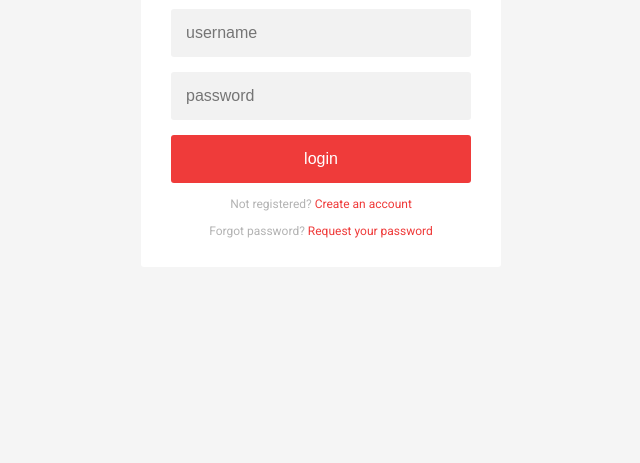
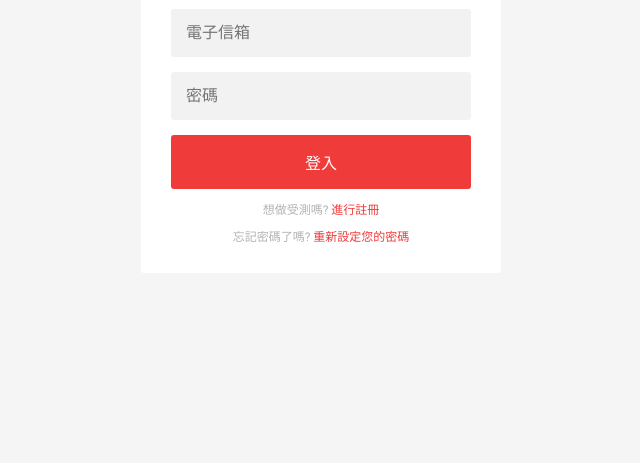
Before and after one commit to st937072015/Steam-Game-Recommendation-System, a PHP site: page / in a window 1280 px wide. Shown: the part 337-800 px from the top of the page, without its empty margins (319-959 px from the left). Run offline with PHP 8.4, Linux system fonts and the light colour scheme.

Commit message:
build login form account status function
build login form account status function

```diff
--- a/SteamGameRecommendation/index.php
+++ b/SteamGameRecommendation/index.php
@@ -31,30 +31,29 @@
 <div class="form">
   <div class="thumbnail"><img src="https://s3-us-west-2.amazonaws.com/s.cdpn.io/169963/hat.svg"/></div>
   <form class="register-form">
-    <input type="text" placeholder="username" name="re_username" />
-    <input type="password" placeholder="password" name="re_password" />
-    <input type="text" placeholder="email address" name="re_email" />
+    <input type="text" placeholder="電子信箱" name="re_username" />
+    <input type="password" placeholder="密碼" name="re_password" />
     <button>create</button>
-    <p class="message">Already registered? <a class="login_btn" href="#">Sign In</a></p>
-    <p class="message">Forgot password? <a class="forgot_btn" href="#">Request your password</a></p>
+    <p class="message">已經註冊了嗎? <a class="login_btn" href="#">進行登入</a></p>
+    <p class="message">忘記密碼了嗎? <a class="forgot_btn" href="#">重新設定您的密碼</a></p>
   </form>
 
   <form class="login-form" method="post">
-    <input type="text" placeholder="username" name="lo_username" />
+    <input type="text" placeholder="電子信箱" name="lo_username" />
     <div id="username-status" ></div>
-    <input type="password" placeholder="password" name="lo_password" />
+    <input type="password" placeholder="密碼" name="lo_password" />
     <div id="password-status" ></div>
-    <button id="login" type="submit">login</button>
+    <button id="login" type="submit">登入</button>
     <div class="loading"><i class="fa fa-spinner fa-spin fa-3x"></i></div>
-    <p class="message">Not registered? <a class="register_btn" href="#">Create an account</a></p>
-    <p class="message">Forgot password? <a class="forgot_btn" href="#">Request your password</a></p>
+    <p class="message">想做受測嗎? <a class="register_btn" href="#">進行註冊</a></p>
+    <p class="message">忘記密碼了嗎? <a class="forgot_btn" href="#">重新設定您的密碼</a></p>
   </form>
 
   <form class="forgot-form">
-    <input type="text" placeholder="email address" name="for_email" />
-    <button>request</button>
-    <p class="message">Already registered? <a class="register_btn" href="#">Create an account</a></p>
-    <p class="message">Not registered? <a class="login_btn" href="#">Sign In</a></p>
+    <input type="text" placeholder="電子信箱" name="for_email" />
+    <button>發送重設密碼認證信</button>
+    <p class="message">想做受測嗎? <a class="register_btn" href="#">進行註冊</a></p>
+    <p class="message">已經註冊了嗎? <a class="login_btn" href="#">進行登入</a></p>
   </form>
 
 
--- a/SteamGameRecommendation/js/login.js
+++ b/SteamGameRecommendation/js/login.js
@@ -58,6 +58,8 @@ $("#password-status").attr("class", "account-ststus-error").text("密碼不可
 $("#username-status").attr("class", "account-ststus-correct").text("帳號通過").slideDown("fast");
 $("#password-status").attr("class", "account-ststus-correct").text("密碼通過").slideDown("fast");
 
+window.location="panel_main.php";
+
 
 }else if(login_check == "account_error"){
 
```
Also changed, not shown: SteamGameRecommendation/login_check.php (+8 -2 lines), SteamGameRecommendation/login_double_check.php (added, +33 -0 lines), SteamGameRecommendation/panel_main.php (renamed from SteamGameRecommendation/main.html, +6 -3 lines), SteamGameRecommendation/css/panel_style.css (renamed from SteamGameRecommendation/css/main_style.css), SteamGameRecommendation/css/panel_toggle_switch.css (renamed from SteamGameRecommendation/css/main_toggle-switch.css).
